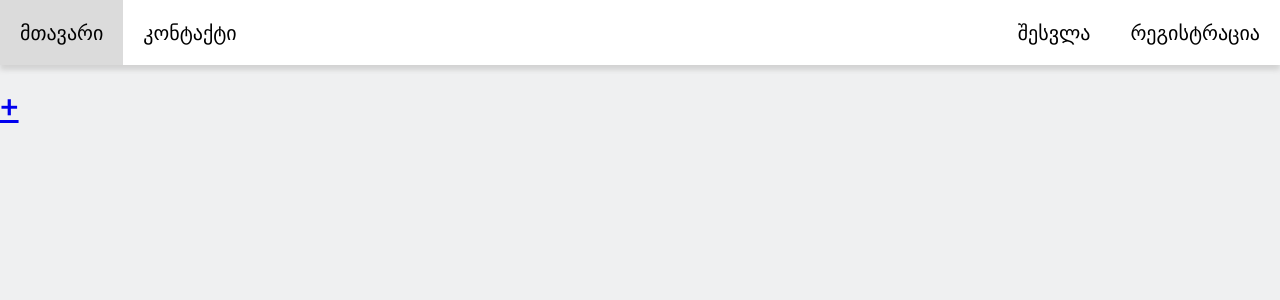
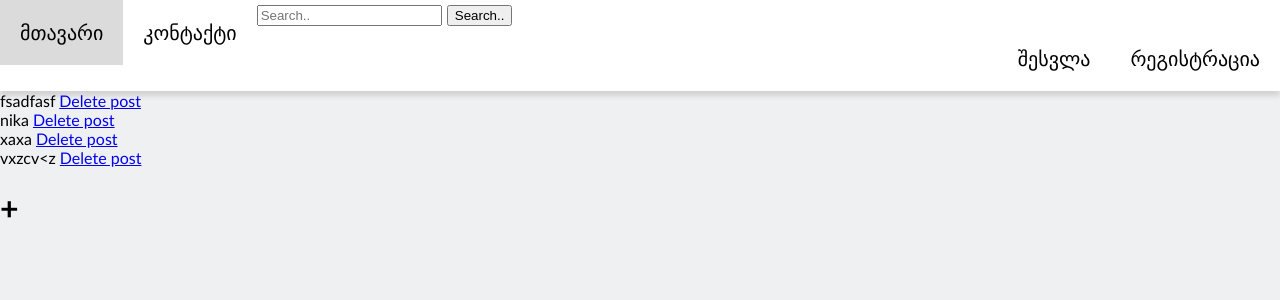
Before and after one commit to NikaKereselidze/ProgramFlow, a Flask app: page /posts in a window 1280 px wide. Shown: the top 300 px of the page. Run offline with Flask 2, Linux system fonts and the light colour scheme; the visitor is signed in with stand-in values (Sample User, id 1); data comes from the database, SQL or seed files in the repository; data that the repository does not hold is empty.

Commit message:
Add files via upload

```diff
--- a/app.py
+++ b/app.py
@@ -72,7 +72,7 @@ def signup():
         created_user = User(username=username, password=generate_password_hash(password, method='sha256'), email=email)
         db.session.add(created_user)
         db.session.commit()
-
+        flash('Successfully created an account.')
         return redirect(url_for('home'))
 
     return render_template("signup.html")
@@ -102,10 +102,14 @@ def send_contact():
 
 @app.route('/posts', methods=['POST', 'GET'])
 def posts():
-    posts = {}
-
+    if request.method == 'POST':
+        search = request.form['search']
+        if search:
+            posts = Posts.query.filter(Posts.post.contains(search))
+    else:
+        posts = Posts.query.all()
     if 'user' in session:
-        return render_template('posts.html', posts=Questions.query.all())
+        return render_template('posts.html', posts=posts)
     else:
         return redirect(url_for('home'))
 
@@ -113,32 +117,30 @@ def posts():
 def add_post():
     if request.method == 'POST':
         title = request.form['title']
-        created_title = Questions(question=title)
+        created_title = Posts(post=title)
         db.session.add(created_title)
         db.session.commit()
+        flash('Successfully created the post')
         return redirect(url_for('posts'))
     else:
         return render_template('add_post.html')
 
 @app.route('/posts/delete/<int:id>')
 def delete(id):
-    question_delete = Questions.query.get(id)
+    post_delete = Posts.query.get(id)
     try:
-        db.session.delete(question_delete)
+        db.session.delete(post_delete)
         db.session.commit()
+        flash('Successfully deleted the post..')
         return redirect(url_for('posts'))
     except:
-        flash("Question couldn't be deleted..")
+        flash("Post couldn't be deleted..")
         return redirect(url_for('posts'))
 
 
 @app.errorhandler(404)
 def error(e):
     return render_template('404.html'), 404
-
-@app.errorhandler(500)
-def error(e):
-    return render_template('404.html'), 500
 
 
 class User(db.Model):
@@ -147,12 +149,13 @@ class User(db.Model):
     email = db.Column(db.String(100), unique=True, nullable=False)
     password = db.Column(db.String(16), nullable=False)
 
-class Questions(db.Model):
-    question_id = db.Column(db.Integer, primary_key=True)
-    question = db.Column(db.String(5000))
+class Posts(db.Model):
+    post_id = db.Column(db.Integer, primary_key=True)
+    post = db.Column(db.String(5000))
+
 
 admin.add_view(ModelView(User, db.session))
-admin.add_view(ModelView(Questions, db.session))
+admin.add_view(ModelView(Posts, db.session))
 
 port = os.getenv('PORT', 5000)
 
--- a/static/style.css
+++ b/static/style.css
@@ -164,6 +164,11 @@ body {
     color: rgb(0,140,250)
 }
 
+.flash {
+    margin-left: 40%;
+    font-size: 22px;
+}
+
 ul {
     list-style-type:none;
     margin: 0;
--- a/templates/base.html
+++ b/templates/base.html
@@ -11,6 +11,10 @@
     <ul>
         <a href="/"><li>მთავარი</li></a>
         <a href="/contact"><li>კონტაქტი</li></a>
+        <form method='POST'>
+            <input type="text" name='search' class='searchInput' placeholder="Search..">
+            <button class='searchButton'>Search..</button>
+        </form>
         {%block login_sys%}
         <a href="/signup"><li style="float: right;">რეგისტრაცია</li></a>
         <a href="/login"><li style="float: right;">შესვლა</li></a>
--- a/templates/home.html
+++ b/templates/home.html
@@ -4,7 +4,7 @@
 {%with flashed = get_flashed_messages()%}
 {%if flashed%}
 {%for flash in flashed%}
-{{flash}}
+<p class='flash'>{{flash}}</p>
 {%endfor%}
 {%endif%}
 {%endwith%}
--- a/templates/login.html
+++ b/templates/login.html
@@ -4,7 +4,7 @@
 {%with flashed = get_flashed_messages()%}
 {%if flashed%}
 {%for flash in flashed%}
-{{flash}}
+<p class='flash'>{{flash}}</p>
 {%endfor%}
 {%endif%}
 {%endwith%}
--- a/templates/posts.html
+++ b/templates/posts.html
@@ -1,13 +1,22 @@
 {%extends 'base.html'%}
 {%block content%}
+
+{%with flashed = get_flashed_messages()%}
+{%if flashed%}
+{%for flash in flashed%}
+{{flash}}
+<br><br>
+{%endfor%}
+{%endif%}
+{%endwith%}
 
 
 {%for post in posts%}
 
-{{post.question}} <a href='posts/delete/{{post.question_id}}'>Delete post</a>
+{{post.post}} <a href='posts/delete/{{post.post_id}}'>Delete post</a>
 <br>
 {%endfor%}
 
-<h1><a href='/posts/add'>+</a></h1>
+<h1><a href='/posts/add' style='color: black; text-decoration: none;'>+</a></h1>
 
 {%endblock%}
--- a/templates/signup.html
+++ b/templates/signup.html
@@ -4,7 +4,7 @@
 {%with flashed = get_flashed_messages()%}
 {%if flashed%}
 {%for flash in flashed%}
-{{flash}}
+<p class='flash'>{{flash}}</p>
 {%endfor%}
 {%endif%}
 {%endwith%}
```
Also changed, not shown: sqlite.db.
